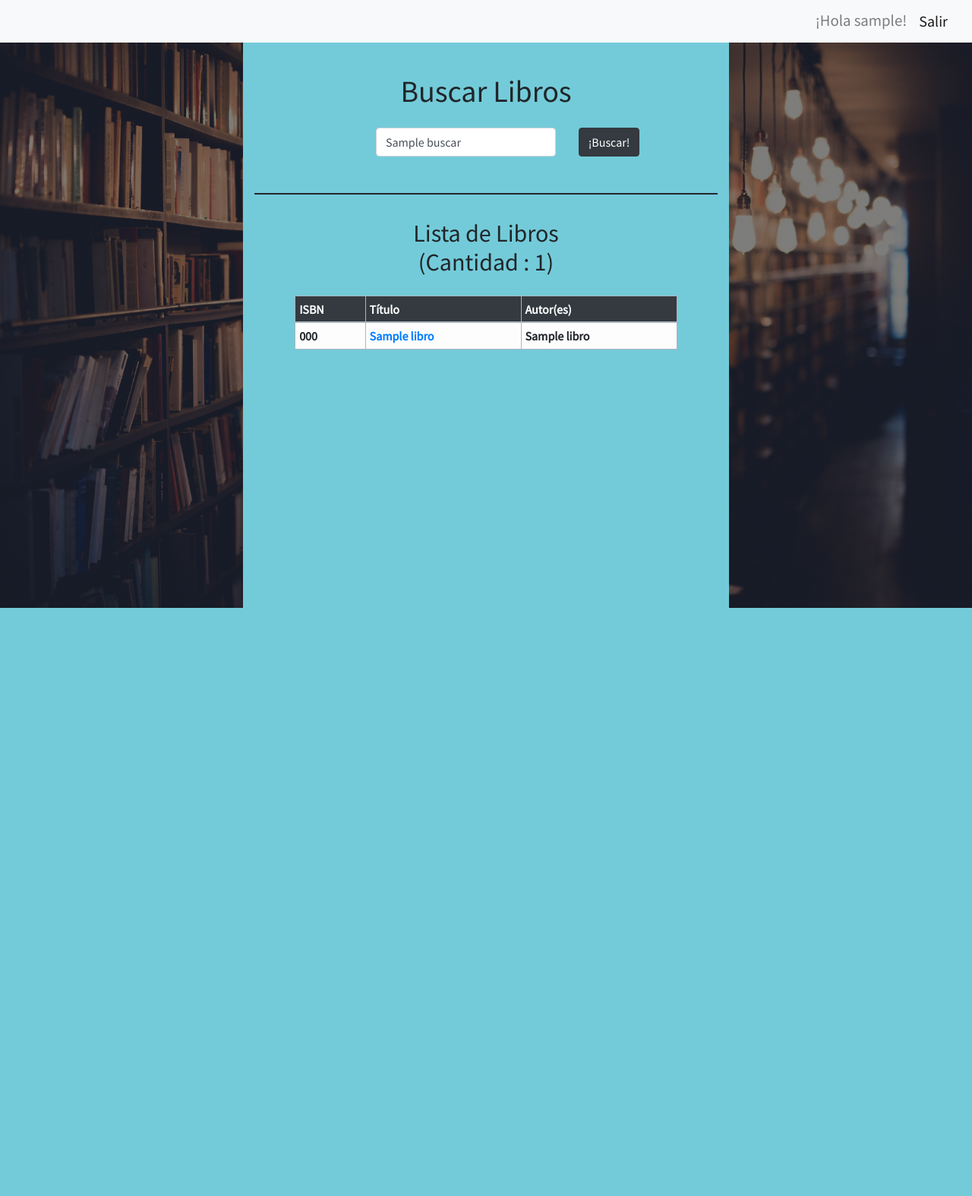
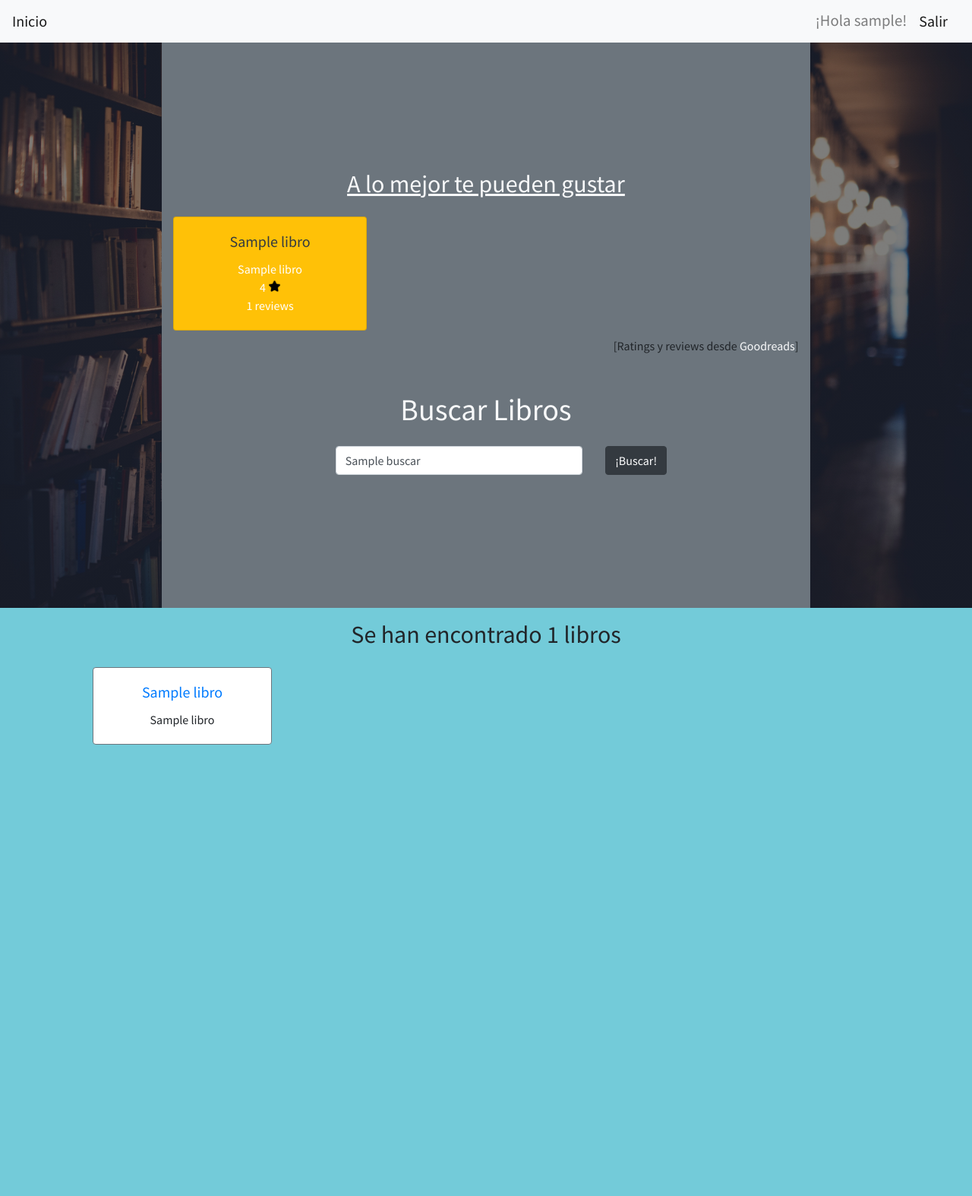
Before and after one commit to acarolinew/project1, a Flask app: template templates/home.html in a window 1280 px wide. Shown: the whole page at 76% size. Before the commit the page ends 800 px from the top, so only its background shows below. Run offline with Flask 2, Linux system fonts and the light colour scheme; the visitor is signed in with stand-in values (Sample User, id 1); the template is opened without the code that fills it: most values are stand-ins (such as "Sample title", 1, 10 or a date in 2020); lists and menus that the app fills with data are empty; some libraries are stand-ins or nearby versions.

Commit message:
Agregado API Access y mejoras de diseño

```diff
--- a/application.py
+++ b/application.py
@@ -1,12 +1,12 @@
-import os
-import requests
+import os, requests, random
 
-from flask import Flask, session, render_template, request
+from flask import Flask, session, render_template, request, jsonify
 from flask_session import Session
 from sqlalchemy import create_engine
 from sqlalchemy.orm import scoped_session, sessionmaker
 
 app = Flask(__name__)
+app.config['JSON_SORT_KEYS'] = False
 
 # Check for environment variable
 if not os.getenv("DATABASE_URL"):
@@ -18,7 +18,7 @@ app.config["SESSION_TYPE"] = "filesystem"
 Session(app)
 
 # Set up database
-#set DATABASE_URL=postgres://vhxpyztttqopeq:d9f88853016924d9a7e9c30990a5c3d1ea59afafd6b31d33e3db56bbc2afdfbc@ec2-50-17-227-28.compute-1.amazonaws.com:5432/d7pcko0iplvkj8
+# set DATABASE_URL=postgres://vhxpyztttqopeq:d9f88853016924d9a7e9c30990a5c3d1ea59afafd6b31d33e3db56bbc2afdfbc@ec2-50-17-227-28.compute-1.amazonaws.com:5432/d7pcko0iplvkj8
 engine = create_engine(os.getenv("DATABASE_URL"))
 db = scoped_session(sessionmaker(bind=engine))
 
@@ -29,30 +29,37 @@ def index():
     if session.get("user_id") is None and session.get("user_name") is None:
         return render_template('login.html')
     else:
-        return render_template('home.html')
-    # return "Project 1: TODO"
+        return home()
 
 @app.route("/login", methods=['POST'])
 def login():
 
     user = request.form.get("user")
     password = request.form.get("password")
+    btnRegistro = request.form.get("registro")
 
     user_row = db.execute("SELECT * FROM usuario WHERE user_name = :user_name", {"user_name": user}).fetchone()
 
-    if user_row is None:
-        show_alert_registration = 1
-        user_row = { "user_name": user, "password": password }
-        return render_template('login.html', user=user_row, show_alert_registration=show_alert_registration)
+    if btnRegistro is not None:
+        if user_row is None:
+            return registro()
+        else:
+            show_alert_user_exist = 1
+            return render_template('login.html', user=user_row, show_alert_user_exist=show_alert_user_exist)
+    else:
+        if user_row is None:
+            show_alert_registration = 1
+            user_row = { "user_name": user, "password": password }
+            return render_template('login.html', user=user_row, show_alert_registration=show_alert_registration)
 
-    if user_row.password == password:
-        session["user_id"] = user_row["id"]
-        session["user_name"] = user_row["user_name"]
+        if user_row.password == password:
+            session["user_id"] = user_row["id"]
+            session["user_name"] = user_row["user_name"]
 
-        return render_template('home.html')
-    else:
-        show_alert_wrong_pass = 1
-        return render_template('login.html', user=user_row, show_alert_wrong_pass=show_alert_wrong_pass)
+            return home()
+        else:
+            show_alert_wrong_pass = 1
+            return render_template('login.html', user=user_row, show_alert_wrong_pass=show_alert_wrong_pass)
 
 @app.route("/logout")
 def logout():
@@ -61,7 +68,6 @@ def logout():
     session.pop('user_name', None)
 
     return render_template('login.html')
-    # return "Project 1: TODO"
 
 @app.route("/registro", methods=['POST'])
 def registro():
@@ -75,7 +81,7 @@ def registro():
     session["user_id"] = user_row["id"]
     session["user_name"] = user
 
-    return render_template('home.html')
+    return home()
 
 @app.route("/home", methods=['GET', 'POST'])
 def home():
@@ -85,16 +91,38 @@ def home():
     else:
         buscar = request.form.get("buscar")
 
+        libros_rows = db.execute("SELECT l.id, l.isbn, l.title, l.year, a.name FROM libro l, autor a WHERE l.autor_id = a.id").fetchall()
+
+        libros_random_rows = random.choices(libros_rows, k=9)
+
+        string_isbns = ""
+        for libro in libros_random_rows:
+            string_isbns += libro["isbn"] + ','
+        string_isbns = string_isbns[:-1]
+
+        goodreadsApiKey = "tpdr69k3CAh0DA53FqAWw"
+        data = requests.get("https://www.goodreads.com/book/review_counts.json?isbns={}&key={}".format(string_isbns, goodreadsApiKey)).json()
+
+        libros_random = []
+
+        for goodread_book in data["books"]:
+            for libro in libros_random_rows:
+                if libro["isbn"] == goodread_book["isbn"]:
+                    d = dict(libro.items())
+                    d["average_rating"] = goodread_book["average_rating"]
+                    d["work_ratings_count"] = goodread_book["work_ratings_count"]
+                    libros_random.append(d)
+                    break
+
         if buscar is not None:
 
-            # libros = db.execute("SELECT * FROM libro WHERE isbn LIKE {} OR title LIKE {}".format("'%" + buscar + "%'", "'%" + buscar + "%'")).fetchall()
-            libros = db.execute("SELECT l.id, l.isbn, l.title, l.year, a.name FROM libro l, autor a WHERE l.autor_id = a.id and \
+            libros_rows = db.execute("SELECT l.id, l.isbn, l.title, l.year, a.name FROM libro l, autor a WHERE l.autor_id = a.id and \
                                     ( UPPER(l.isbn) LIKE UPPER('%{}%') OR UPPER(l.title) LIKE UPPER('%{}%') OR UPPER(a.name) LiKE UPPER('%{}%') )"
                                     .format(buscar, buscar, buscar)).fetchall()
 
-            return render_template('home.html', libros=libros, buscar=buscar)
+            return render_template('home.html', libros=libros_rows, buscar=buscar, libros_random=libros_random, scroll='divBuscarLibros')
 
-        return render_template('home.html')
+        return render_template('home.html', libros=libros_rows, libros_random=libros_random)
 
 @app.route("/books/<int:book_id>", methods=['GET', 'POST'])
 def book(book_id):
@@ -121,15 +149,26 @@ def book(book_id):
 
                 show_alert_usuario_review = 1
 
-        libro = db.execute("SELECT l.id, l.isbn, l.title, l.year, a.name FROM libro l, autor a WHERE l.autor_id = a.id and l.id = :id", {"id": book_id}).fetchone()
-        reviews = db.execute("SELECT r.*, u.user_name FROM review r, usuario u WHERE r.libro_id = :id and r.usuario_id = u.id", {"id": book_id}).fetchall()
+        libro_row = db.execute("SELECT l.id, l.isbn, l.title, l.year, a.name FROM libro l, autor a WHERE l.autor_id = a.id and l.id = :id", {"id": book_id}).fetchone()
+        reviews_rows = db.execute("SELECT r.*, u.user_name FROM review r, usuario u WHERE r.libro_id = :id and r.usuario_id = u.id", {"id": book_id}).fetchall()
 
         goodreadsApiKey = "tpdr69k3CAh0DA53FqAWw"
 
-        data = requests.get("https://www.goodreads.com/book/review_counts.json?isbns={}&key={}".format(libro["isbn"], goodreadsApiKey)).json()
+        data = requests.get("https://www.goodreads.com/book/review_counts.json?isbns={}&key={}".format(libro_row["isbn"], goodreadsApiKey)).json()
         average_rating = data["books"][0]["average_rating"]
         work_ratings_count = data["books"][0]["work_ratings_count"]
 
         goodreads_data = {"average_rating": average_rating, "work_ratings_count": work_ratings_count}
 
-        return render_template('book.html', libro=libro, reviews=reviews, show_alert_usuario_review=show_alert_usuario_review, goodreads_data=goodreads_data)
+        return render_template('book.html', libro=libro_row, reviews=reviews_rows, show_alert_usuario_review=show_alert_usuario_review, goodreads_data=goodreads_data)
+
+@app.route("/api/<isbn>")
+def api(isbn):
+    libro_row = db.execute("SELECT l.id, l.isbn, l.title, l.year, a.name FROM libro l, autor a WHERE l.autor_id = a.id and l.isbn = :isbn", {"isbn": isbn}).fetchone()
+    goodreadsApiKey = "tpdr69k3CAh0DA53FqAWw"
+    data = requests.get("https://www.goodreads.com/book/review_counts.json?isbns={}&key={}".format(libro_row["isbn"], goodreadsApiKey)).json()
+
+    show_data = {"title": libro_row["title"], "author": libro_row["name"], "year": libro_row["year"], "isbn": libro_row["isbn"],
+                    "review_count": data["books"][0]["reviews_count"], "average_score": data["books"][0]["average_rating"]}
+
+    return jsonify(show_data)
--- a/templates/home.html
+++ b/templates/home.html
@@ -2,22 +2,50 @@
 {% block body %}
 
     <nav class="navbar navbar-light bg-light fixed-top">
+        <a class="navbar-brand" href="{{ url_for('home') }}">Inicio</a>
         <span class="navbar-text ml-auto mr-3 py-0" style="font-size:1.3em">¡Hola {{ session["user_name"] }}!</span>
         <a class="navbar-brand" href="{{ url_for('logout') }}">Salir</a>
     </nav>
 
-    <div class="container-fluid">
+    <div class="container-fluid bg-secondary">
 
         <div class="row">
 
-            <div class="col-lg-3 bg">
+            <div class="col-lg-2 bg">
             </div>
 
-            <div class="col-lg-6 mt-5">
+            <div class="col-lg-8 mt-5 my-auto">
 
                 <div class="row">
                     <div class="col-lg-6 offset-lg-3 mt-5 mb-3" style="text-align:center">
-                        <h1>Buscar Libros</h1>
+                        <h2 class="text-light"><u>A lo mejor te pueden gustar</u></h2>
+                    </div>
+                </div>
+
+                <div class="row">
+                    {% for libro in libros_random %}
+                        <div class="col-lg-4 mb-2">
+                            <div class="card text-white bg-warning text-center">
+                                <div class="card-body">
+                                    <h5 class="card-title"><a class="card-link text-dark" href="{{ url_for('book', book_id=libro.id)}}">{{ libro.title }}</a></h5>
+                                    <p class="card-text" style="margin-bottom:0;">{{ libro.name }}</p>
+                                    <p style="margin-bottom:0;">{{ libro.average_rating }}<img src="/static/star.png" class="img-fluid ml-1" alt="" style="width: 15px; vertical-align: unset;"></p>
+                                    <p style="margin-bottom:0;">{{ libro.work_ratings_count }} reviews</p>
+                                </div>
+                            </div>
+                        </div>
+                    {% endfor %}
+                </div>
+
+                <div class="row">
+                    <div class="col text-right">
+                        [Ratings y reviews desde <a class="text-light" href="https://www.goodreads.com/">Goodreads</a>]
+                    </div>
+                </div>
+
+                <div class="row" id="divBuscarLibros">
+                    <div class="col-lg-6 offset-lg-3 mt-5 mb-3" style="text-align:center">
+                        <h1 class="text-light">Buscar Libros</h1>
                     </div>
                 </div>
 
@@ -36,44 +64,42 @@
                     </div>
                 </form>
 
+            </div>
+
+            <div class="col-lg-2 bg-r">
+            </div>
+
+        </div>
+
+    </div>
+
+    <div class="container-fluid">
+
         {% if libros is defined %}
-
-                    <hr class="mt-5" style="border-width:2px; border-color:#23272B;">
 
             <div class="row">
                 <div class="col-lg-6 offset-lg-3 my-3" style="text-align:center">
-                            <h2>Lista de Libros (Cantidad : {{ libros|length }})</h2>
+                    <h2>Se han encontrado {{ libros|length }} libros</h2>
                 </div>
-                        <div class="col-lg-10 offset-lg-1" style="overflow: auto; height: 60vh;">
+                <div class="col-lg-10 offset-lg-1 mb-3" style="overflow: auto; height: 85vh;">
 
                     {% if libros|length == 0 %}
                         <div class="alert alert-info fade show mx-auto" role="alert" style="text-align:center">
                               <h4>No se encontraron libros con ISBN, título o autor que contenga <strong>"{{ buscar }}"</strong> </h4>
                         </div>
                     {% else %}
-                                <table class="table table-sm table-hover table-light table-bordered" id="tablaLibros">
-                                    <thead class="thead-dark">
-                                        <tr>
-                                            <!-- <th scope="col">#</th> -->
-                                            <th scope="col">ISBN</th>
-                                            <th scope="col">Título</th>
-                                            <th scope="col">Autor(es)</th>
-                                            <!-- <th scope="col">Año</th> -->
-                                        </tr>
-                                    </thead>
-                                    <tbody>
+                        <div class="row">
                             {% for libro in libros %}
-
-                                            <tr>
-                                                <!-- <th>{{ libro.id }}</th> -->
-                                                <th>{{ libro.isbn }}</th>
-                                                <th><a href="{{ url_for('book', book_id=libro.id)}}">{{ libro.title }}</a></th>
-                                                <th>{{ libro.name }}</th>
-                                                <!-- <th>{{ libro.year }}</th> -->
-                                            </tr>
+                                <div class="col-lg-3 mb-2">
+                                    <div class="card border-secondary text-center">
+                                        <div class="card-body">
+                                            <h5 class="card-title"><a class="card-link" href="{{ url_for('book', book_id=libro.id)}}">{{ libro.title }}</a></h5>
+                                            <p class="card-text">{{ libro.name }}</p>
+                                        </div>
+                                    </div>
+                                </div>
                             {% endfor %}
-                                    </tbody>
-                                </table>
+                        </div>
                     {% endif %}
 
                 </div>
@@ -83,11 +109,20 @@
 
     </div>
 
-            <div class="col-lg-3 bg-r">
-            </div>
+{% endblock %}
 
-        </div>
+{% block js %}
+    {% if scroll %}
 
-    </div>
+        var element = document.getElementById('{{ scroll }}');
+        var headerOffset = 45;
+        var elementPosition = element.getBoundingClientRect().top;
+        var offsetPosition = elementPosition - headerOffset;
 
+        window.scrollTo({
+            top: offsetPosition,
+            behavior: "smooth"
+        });
+
+    {% endif %}
 {% endblock %}
```
Also changed, not shown: templates/book.html (+11 -15 lines), templates/login.html (+20 -2 lines). Lines whose indentation alone changed are shown as unchanged.
